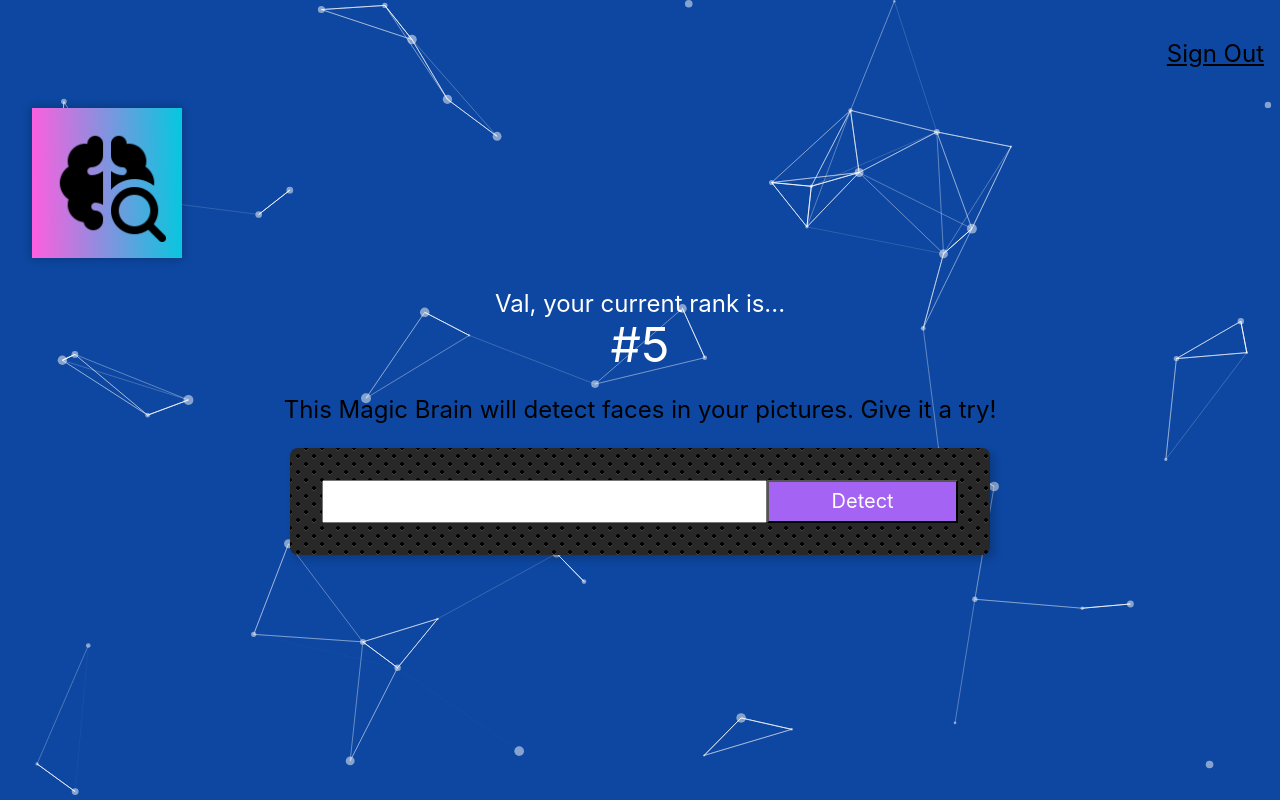
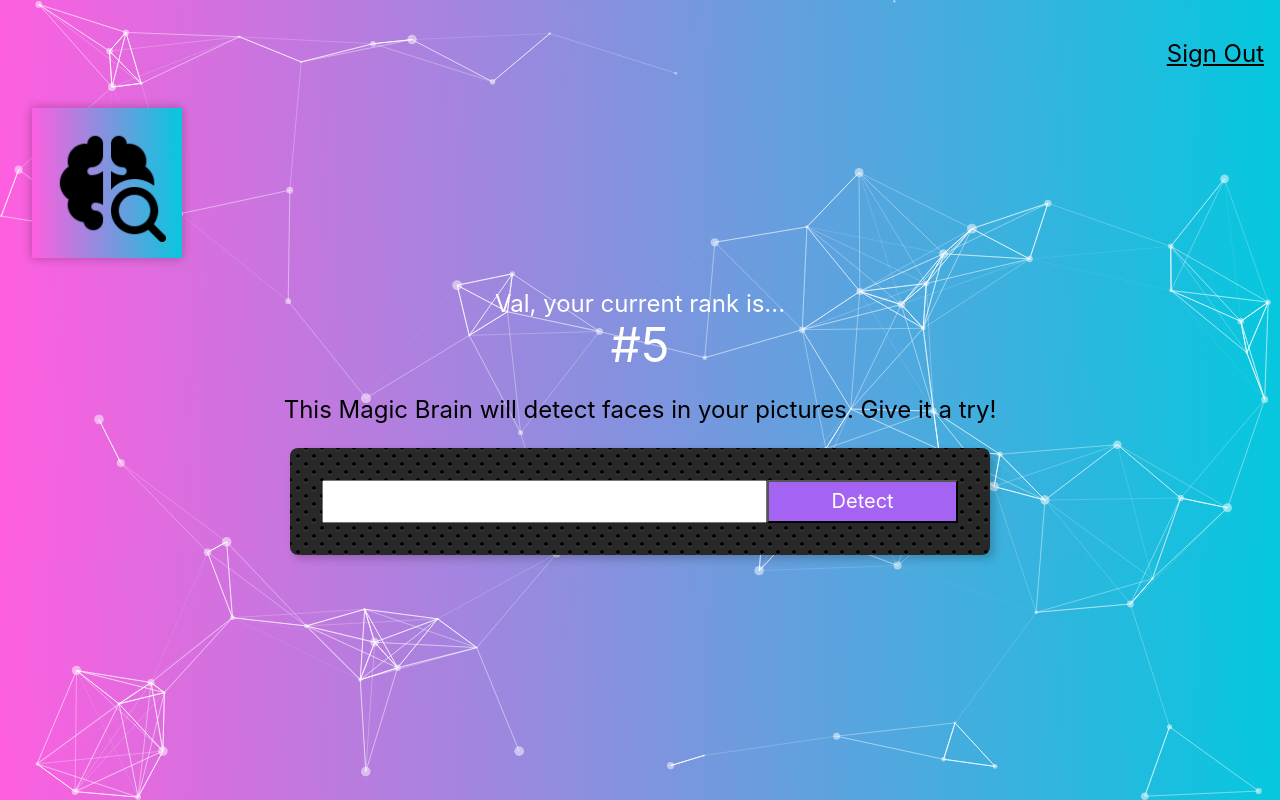
Before and after one commit to valesalh/smart-brain-react, a React (Create React App) app: page / in a window 1280 px wide. Built offline with nearby package versions, Linux system fonts and the light colour scheme.

Commit message:
Moved ts-particles options to seperate file for organization.

```diff
--- a/src/App.js
+++ b/src/App.js
@@ -1,113 +1,44 @@
 import './App.css';
+import { Component } from "react";
 import Navigation from './components/Navigation/Navigation';
 import Logo from './components/Logo/Logo';
 import ImageLinkForm from './components/ImageLinkForm/ImageLinkForm';
 import Rank from './components/Rank/Rank';
-import { useCallback } from "react";
-import Particles from "react-tsparticles";
-import { loadFull } from "tsparticles";
+import ParticlesComponent from './components/Particles/ParticlesComponent';
 
-const particlesOptions = {
-    background: {
-      color: {
-          value: "#0d47a1",
-      },
-    },
-    fpsLimit: 60,
-    interactivity: {
-      events: {
-          onClick: {
-              enable: true,
-              mode: "push",
-          },
-          onHover: {
-              enable: true,
-              mode: "repulse",
-          },
-          resize: true,
-      },
-      modes: {
-          push: {
-              quantity: 4,
-          },
-          repulse: {
-              distance: 200,
-              duration: 0.4,
-          },
-      },
-    },
-    particles: {
-      color: {
-          value: "#ffffff",
-      },
-      links: {
-          color: "#ffffff",
-          distance: 150,
-          enable: true,
-          width: 1,
-      },
-      move: {
-          directions: "none",
-          enable: true,
-          outModes: {
-              default: "bounce",
-          },
-          random: false,
-          speed: 6,
-          straight: false,
-      },
-      collision: {
-          enable: false,
-      },
-      number: {
-          density: {
-              enable: true,
-              area: 800,
-          },
-          value: 50,
-      },
-      opacity: {
-          value: 0.5,
-      },
-      shape: {
-          type: "circle",
-      },
-      size: {
-          value: { min: 1, max: 5 },
-      },
-    },
-    detectRetina: true,
+
+class App extends Component {
+
+    constructor() {
+        super();
+        this.state = {
+            input: "",
+        }
     }
 
+    onInputChange = (event) => {
+        console.log(event.target.value);
+    }
 
+    onSubmit = () => {
+        console.log('click');
+    }
 
-function App() {
-
-  const particlesInit = useCallback(async engine => {
-      console.log(engine);
-      await loadFull(engine);
-  }, []);
-
-  const particlesLoaded = useCallback(async container => {
-      await console.log(container);
-  }, []);
-
+  render() {
         return (
             <div className="App">
-      <Particles className='particles'
-            id="tsparticles"
-            init={particlesInit}
-            loaded={particlesLoaded}
-            options={particlesOptions}
-        />
+                <ParticlesComponent />
                 <Navigation />
                 <Logo />
                 <Rank />
-      <ImageLinkForm />
+                <ImageLinkForm
+                    onInputChange={this.onInputChange}
+                    onButtonSubmit={this.onSubmit}
+                />
                 {/* <FaceRecognition /> */}
-
             </div>
         );
     }
+}
 
 export default App;
--- a/src/components/ImageLinkForm/ImageLinkForm.js
+++ b/src/components/ImageLinkForm/ImageLinkForm.js
@@ -1,7 +1,7 @@
 import React from "react";
 import './ImageLinkForm.css';
 
-const ImageLinkForm = () => {
+const ImageLinkForm = ( {onInputChange, onButtonSubmit} ) => {
     return (
         <div>
             <p className='f3'>
@@ -9,8 +9,8 @@ const ImageLinkForm = () => {
             </p>
             <div className='center'>
                 <div className='form pa4 br3 shadow-5 center'>
-                    <input type='text' className='f4 pa2 w-70 center'/>
-                    <button className='w-30 grow f4 link ph3 pv2 dib white bg-light-purple'>Detect</button>
+                    <input type='text' onChange={onInputChange} className='f4 pa2 w-70 center'/>
+                    <button onClick={onButtonSubmit} className='w-30 grow f4 link ph3 pv2 dib white bg-light-purple'>Detect</button>
                 </div>
             </div>
         </div>
--- /dev/null
+++ b/src/components/Particles/ParticlesComponent.js
@@ -0,0 +1,97 @@
+import { useCallback } from "react";
+import Particles from "react-tsparticles";
+import { loadFull } from "tsparticles";
+
+const ParticlesComponent = () => {
+
+    const particlesInit = useCallback(async engine => {
+        //console.log(engine);
+        await loadFull(engine);
+    }, []);
+
+    const particlesLoaded = useCallback(async container => {
+        //await console.log(container);
+    }, []);
+
+    return (
+        <Particles
+            className='particles'
+            id="tsparticles"
+            init={particlesInit}
+            loaded={particlesLoaded}
+            options={{
+                background: {
+                  color: {
+                      value: "linear-gradient(89deg, #FF5EDF 0%, #04C8DE 100%)",
+                  },
+                },
+                fpsLimit: 60,
+                interactivity: {
+                  events: {
+                      onClick: {
+                          enable: true,
+                          mode: "push",
+                      },
+                      onHover: {
+                          enable: true,
+                          mode: "repulse",
+                      },
+                      resize: true,
+                  },
+                  modes: {
+                      push: {
+                          quantity: 4,
+                      },
+                      repulse: {
+                          distance: 200,
+                          duration: 0.4,
+                      },
+                  },
+                },
+                particles: {
+                  color: {
+                      value: "#ffffff",
+                  },
+                  links: {
+                      color: "#ffffff",
+                      distance: 150,
+                      enable: true,
+                      width: 1,
+                  },
+                  move: {
+                      directions: "none",
+                      enable: true,
+                      outModes: {
+                          default: "bounce",
+                      },
+                      random: false,
+                      speed: 6,
+                      straight: false,
+                  },
+                  collision: {
+                      enable: false,
+                  },
+                  number: {
+                      density: {
+                          enable: true,
+                          area: 800,
+                      },
+                      value: 80,
+                  },
+                  opacity: {
+                      value: 0.5,
+                  },
+                  shape: {
+                      type: "circle",
+                  },
+                  size: {
+                      value: { min: 1, max: 5 },
+                  },
+                },
+                detectRetina: true,
+            }}
+        />
+    );
+}
+
+export default ParticlesComponent;
```
Lines whose indentation alone changed are shown as unchanged.
